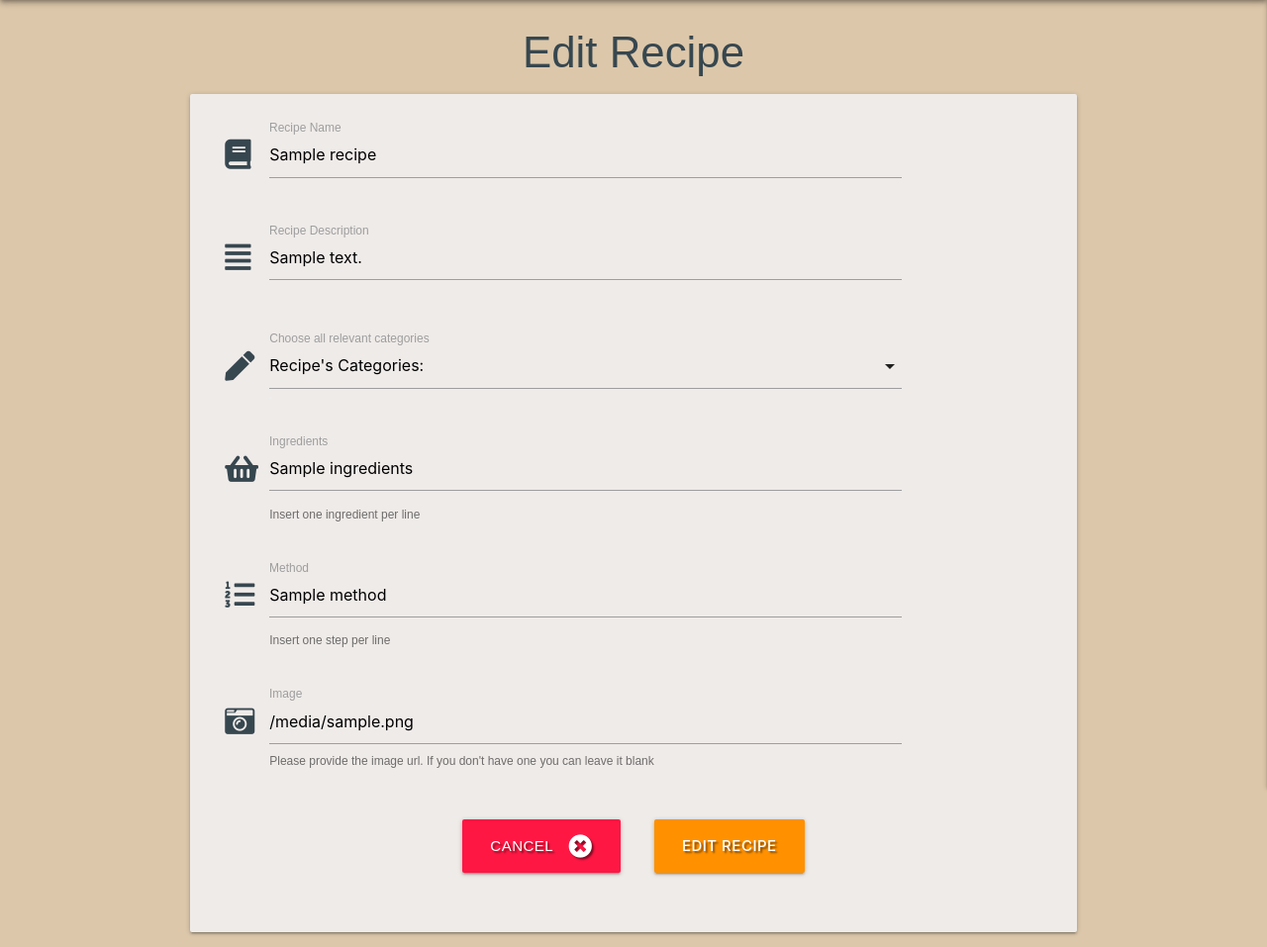
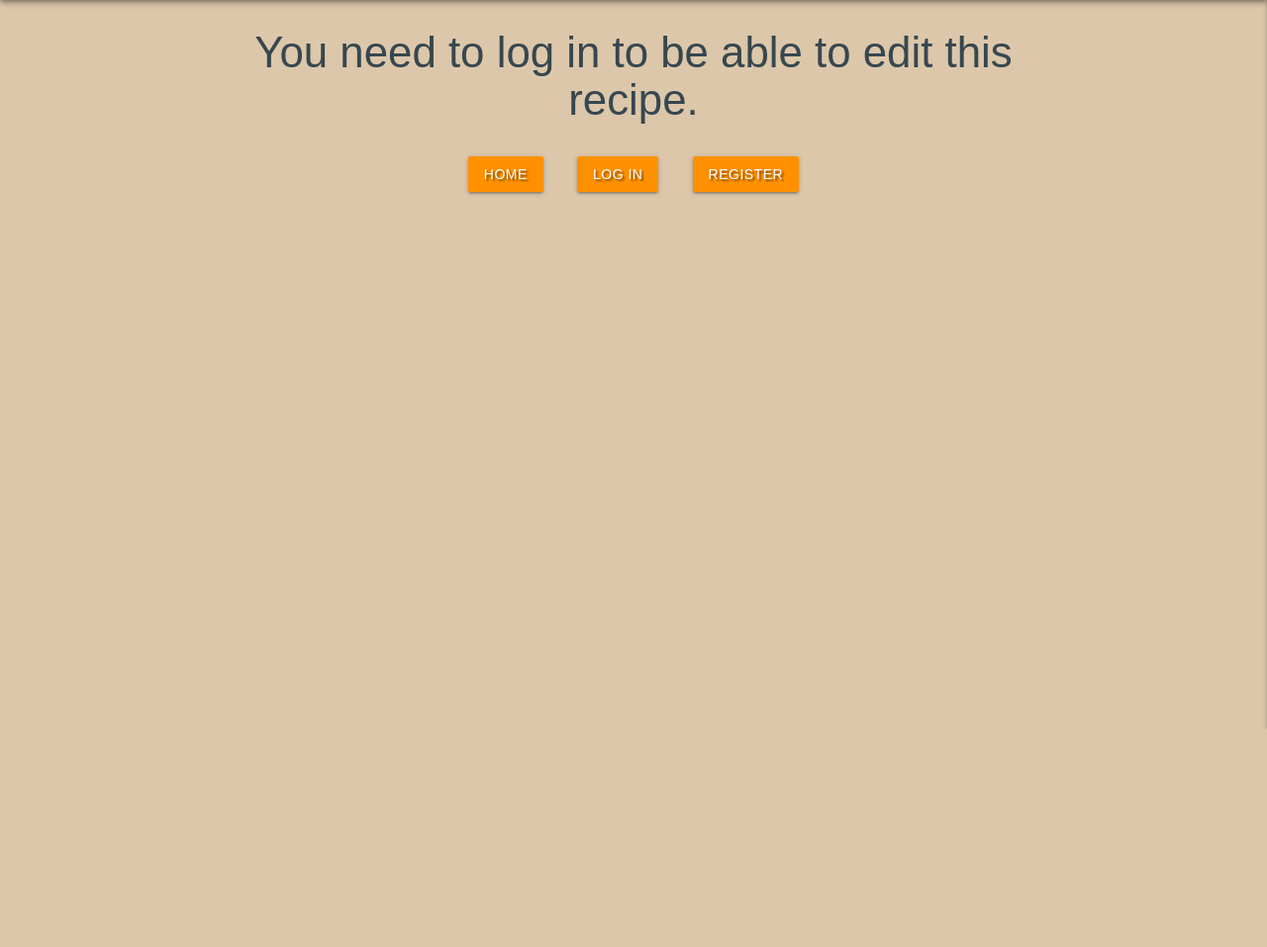
Before and after one commit to Code-Institute-Submissions/RuiOliveira83-MP3, a Flask app: template templates/edit_recipe.html in a window 1280 px wide. Shown: the part 64-1021 px from the top of the page at 99% size. After the commit the page ends 800 px from the top, so only its background shows below. Run offline with Flask 2, Linux system fonts and the light colour scheme; the visitor is signed in with stand-in values (Sample User, id 1); the template is opened without the code that fills it: most values are stand-ins (such as "Sample title", 1, 10 or a date in 2020); some libraries are stand-ins or nearby versions; some web fonts are replaced.

Commit message:
comments added/html formatted

```diff
--- a/templates/edit_recipe.html
+++ b/templates/edit_recipe.html
@@ -1,12 +1,15 @@
 {% extends "base.html" %}
 {% block content %}
-    {% if (session.user) %}
+
+    <!-- if statement to ensure only the recipe creator or the admin can edit the recipe -->
+    {% if (session.user|lower == recipe.added_by|lower or session.user|lower == "admin"|lower) %}
 
         <h3 class="center-align blue-grey-text text-darken-3">Edit Recipe</h3>
-
         <div class="row card-panel brown lighten-5">
+            <!-- Edit recipe from -->
             <form class="col s12" method="POST" action="{{ url_for('edit_recipe', recipe_id=recipe._id) }}">
                 <div class="row">
+                    <!-- Recipe name -->
                     <div class="input-field col s10">
                         <i class="fas fa-book prefix blue-grey-text text-darken-3"></i>
                         <input id="recipe_name" name="recipe_name" minlength="3"
@@ -15,6 +18,7 @@
                     </div>
                 </div>
                 <div class="row">
+                    <!-- Recipe description -->
                     <div class="input-field col s10">
                         <i class="fas fa-align-justify prefix blue-grey-text text-darken-3"></i>
                         <textarea id="recipe_description" name="recipe_description" minlength="5" maxlength="250" class="materialize-textarea validate" required>
@@ -25,18 +29,10 @@
                 </div>
                 <div class="row">
                     <div class="input-field col s10">
+                        <!-- Recipe's categories -->
                         <i class="fas fa-pen prefix blue-grey-text text-darken-3"></i>
                         <select multiple id="category_name" name="category_name" class="validate" required>
                             <option value="" disabled>Recipe's Categories: </option>
-
-                            {% for cat in recipe.category_name %}
-
-
-
-                            {% endfor %}
-
-
-
                             {% for category in categories %}
                                 {% if category.category_name in recipe.category_name %}
                                     <option value="{{ category.category_name }}" selected>{{ category.category_name }}</option>
@@ -48,9 +44,9 @@
                         <label for="category_name">Choose all relevant categories</label>
                     </div>
                 </div>
-
                 <div class="row">
                     <div class="input-field col s10">
+                        <!-- Ingredients -->
                         <i class="fas fa-shopping-basket prefix blue-grey-text text-darken-3"></i>
                         <textarea id="ingredients" name="ingredients" minlength="5" maxlength="1000" class="materialize-textarea validate" required>
                             {{- recipe.ingredients -}}
@@ -60,6 +56,7 @@
                     </div>
                 </div>
                 <div class="row">
+                    <!-- Method -->
                     <div class="input-field col s10">
                         <i class="fas fa-list-ol prefix blue-grey-text text-darken-3"></i>
                         <textarea id="method" name="method" minlength="5" maxlength="1250" class="materialize-textarea validate" required>
@@ -70,29 +67,28 @@
                     </div>
                 </div>
                 <div class="row">
+                    <!-- Recipe's image URL -->
                     <div class="input-field col s10">
                         <i class="fas fa-camera-retro prefix blue-grey-text text-darken-3"></i>
                         <input id="recipe_img" name="recipe_img" minlength="3" value="{{ recipe.recipe_img }}" type="url" class="validate">
                         <label for="recipe_img">Image</label>
-                        <span class="helper-text" data-error="wrong" data-success="right">Please provide the image url. If you don't have one you can leave it blank</span>
+                        <span class="helper-text" data-error="wrong" data-success="right">Please provide the image URL. If you don't have one you can leave it blank</span>
                     </div>
                 </div>
                 <div class="row center-align">
                     <a href="{{ url_for('get_recipes') }}" class="btn-large red accent-3 text-heavy text-shadow waves-effect waves-light btn-margin">
                         Cancel <i class="fas fa-times-circle right"></i>
                     </a>
-                    <div class="col s12"></div>
-                        <button class="btn-large orange accent-3 text-heavy text-shadow waves-effect waves-light btn-margin" type="submit">
-                            Edit Recipe
-                        </button>
-                    </div>
+                    <!-- Submit button -->
+                    <button class="btn-large orange accent-3 text-heavy text-shadow waves-effect waves-light btn-margin" type="submit">
+                        Edit Recipe
+                    </button>
                 </div>
-
-
             </form>
         </div>
+    <!-- else statement for logged out users/ users that can't edit this recipe -->
     {% else %}
-        <h3 class="center-align blue-grey-text text-darken-3">You need to log in to be able to edit a recipe.</h3>
+        <h3 class="center-align blue-grey-text text-darken-3">You need to log in to be able to edit this recipe.</h3>
         <div class="center">
             <a href="{{ url_for('get_recipes') }}" class="orange accent-3 text-shadow text-heavy waves-effect waves-light btn btn-margin">Home</a>
             <a href="{{ url_for('login') }}" class="orange accent-3 text-shadow text-heavy waves-effect waves-light btn btn-margin">Log In</a>
```
